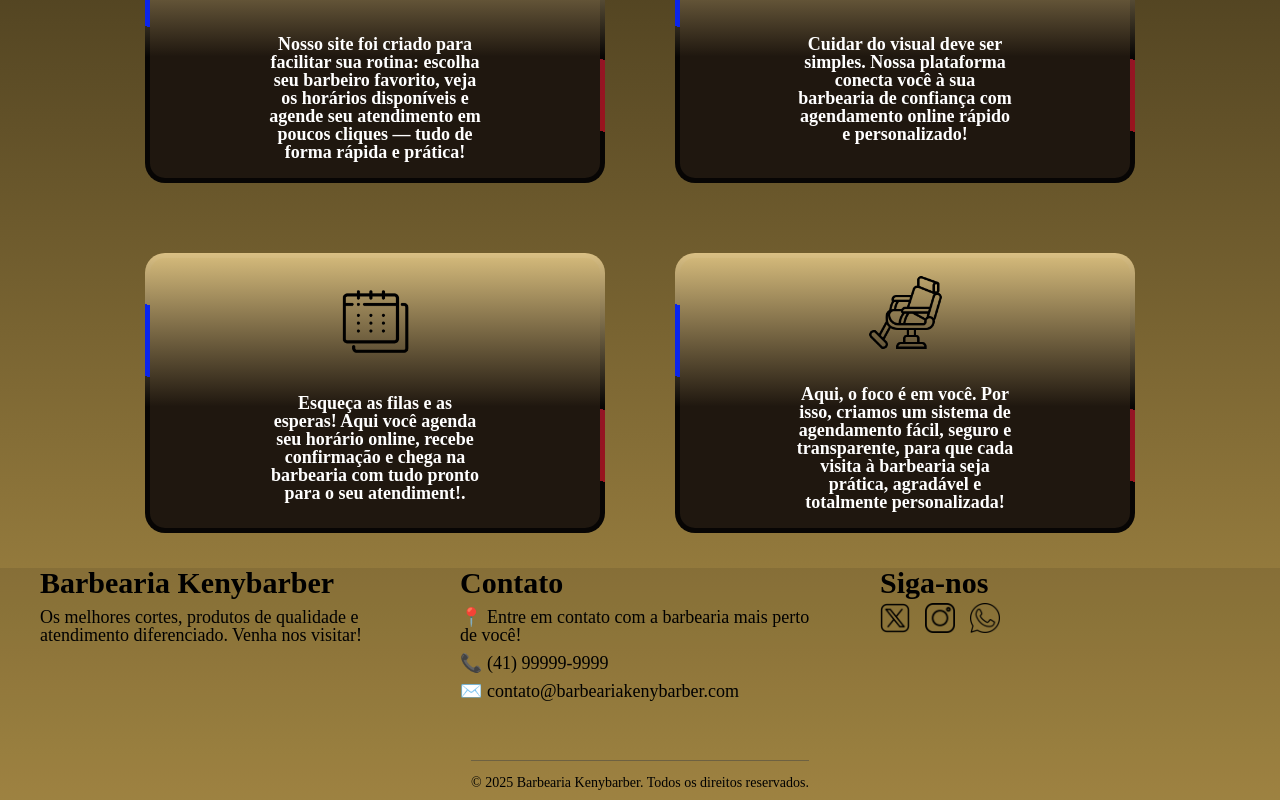
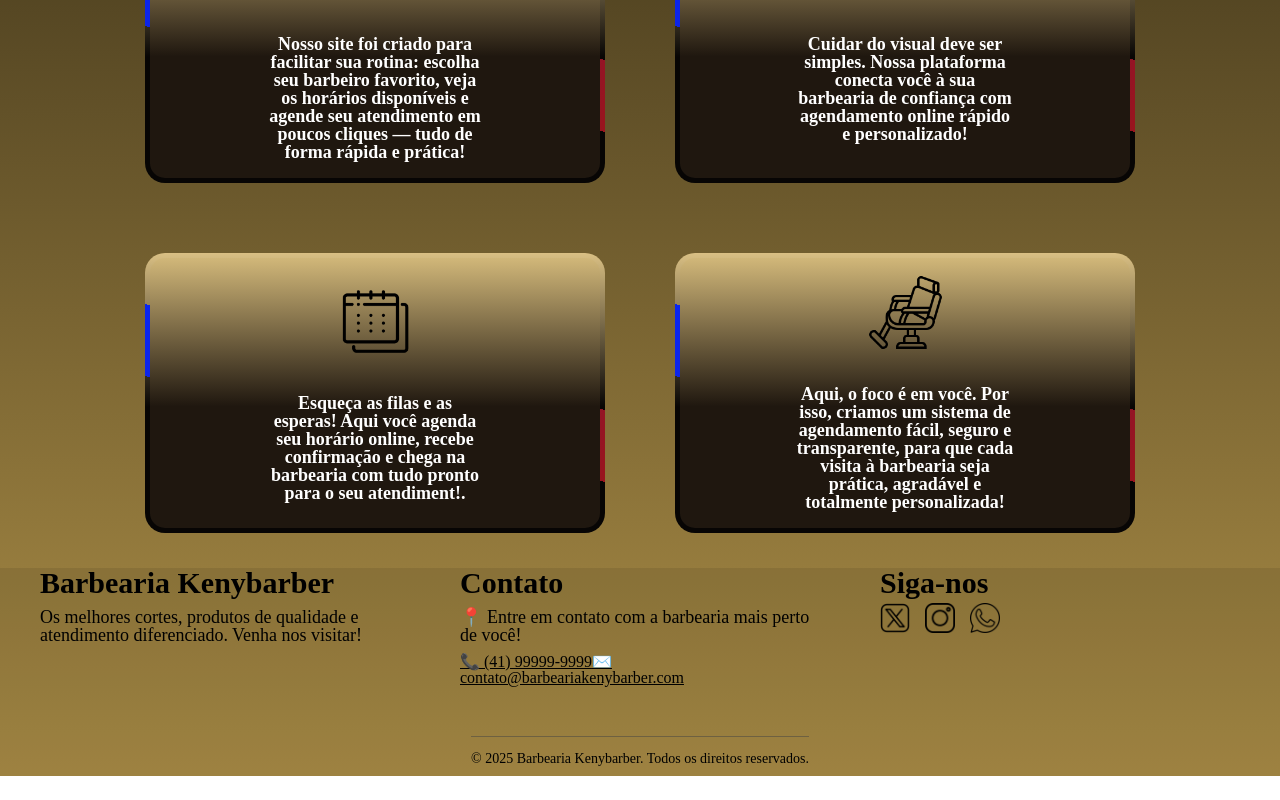
Before and after one commit to yassminn8954/Kenybarber-front, a React (Vite) app: page / in a window 1280 px wide. Shown: the part 929-1729 px from the top of the page. After the commit the page ends 1705 px from the top, so only its background shows below. Built offline with nearby package versions, Linux system fonts and the light colour scheme; a web font is replaced by a local one.

Commit message:
sociais ajustadas

```diff
--- a/src/Components/Footer/Footer.js
+++ b/src/Components/Footer/Footer.js
@@ -45,6 +45,12 @@ export const FooterSection = styled.div`
     font-size: 18px;
   }
 
+  a{
+    font-size: 16px;
+    text-decoration: underline;
+    color: #000;
+  }
+
   @media(max-width:768px){
      display: ${({$display})=> $display || "block"} ;
   }
--- a/src/Components/Footer/index.jsx
+++ b/src/Components/Footer/index.jsx
@@ -15,20 +15,20 @@ const Footer = ({ $corTexto, $corFundo }) => {
         <FooterSection $corTexto={$corTexto}>
           <h3>Contato</h3>
           <p>📍 Entre em contato com a barbearia mais perto de você!</p>
-          <p>📞 (41) 99999-9999</p>
-          <p>✉️ contato@barbeariakenybarber.com</p>
+          <a href='https://www.whatsapp.com/?lang=pt_BR'>📞 (41) 99999-9999</a>
+          <a href='https://workspace.google.com/intl/pt-BR/gmail/'>✉️ contato@barbeariakenybarber.com</a>
         </FooterSection>
 
         <FooterSection $corTexto={$corTexto}>
           <h3>Siga-nos</h3>
           <SocialIcons $corTexto={$corTexto}>
-            <a href="#" target="_blank" rel="noopener noreferrer">
+            <a href="https://x.com/?lang=pt">
               <img src={Twitter} alt="X" />
             </a>
-            <a href="#" target="_blank" rel="noopener noreferrer">
+            <a href="https://www.instagram.com/" >
               <img src={Instagram} alt="Instagram" />
             </a>
-            <a href="#" target="_blank" rel="noopener noreferrer">
+            <a href="https://www.whatsapp.com/?lang=pt_BR">
               <img src={Whatsapp} alt="WhatsApp" />
             </a>
           </SocialIcons>
```
